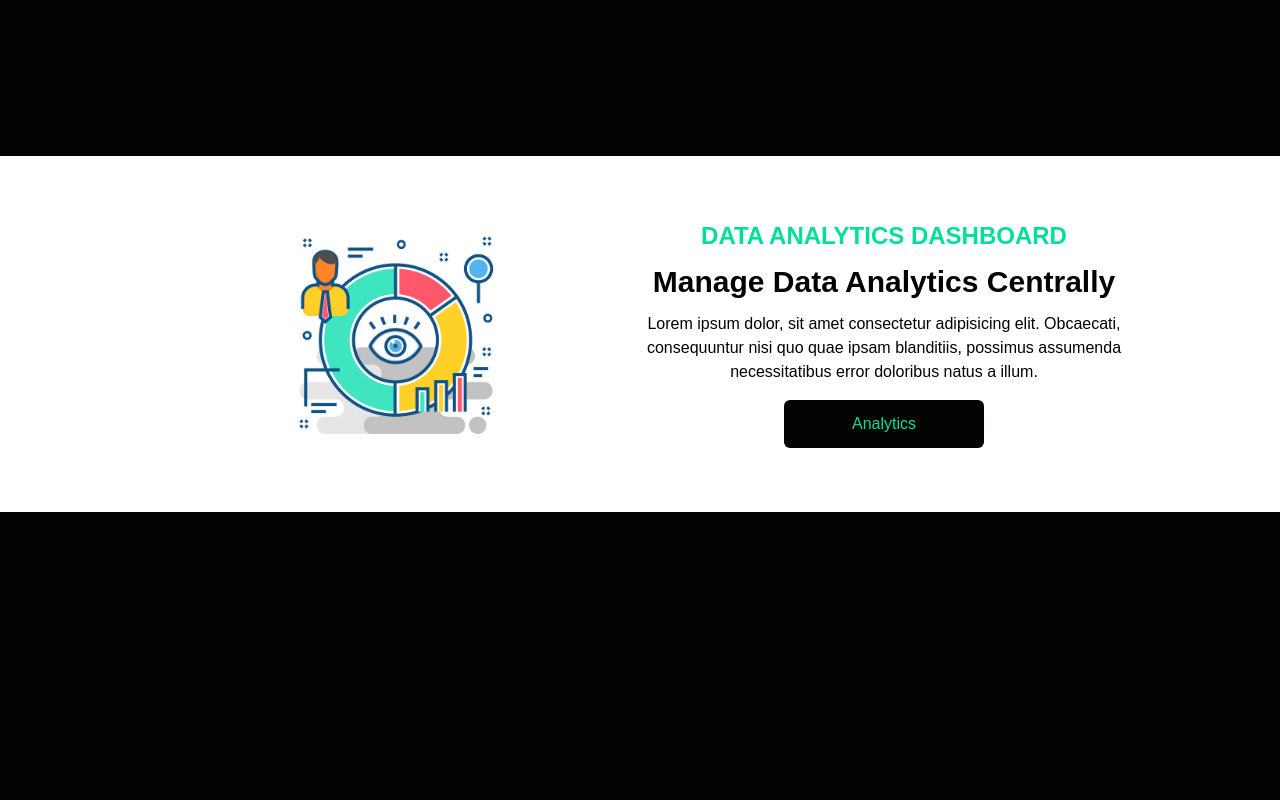
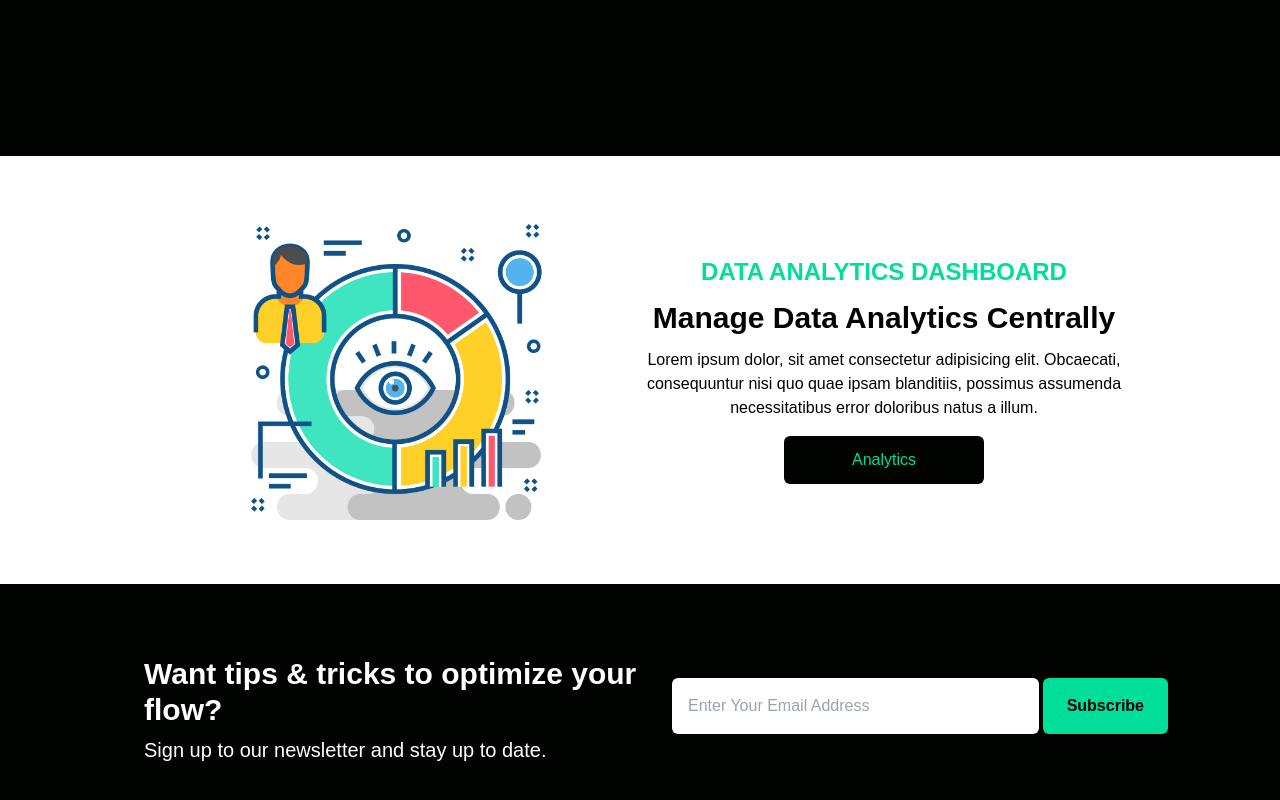
Before and after one commit to IamNayanIslam/tailwind-responsive-website, a React (Vite) app: page / in a window 1280 px wide. Shown: the part 644-1444 px from the top of the page. Before the commit the page ends 1156 px from the top, so only its background shows below. Built offline with nearby package versions, Linux system fonts and the light colour scheme.

Commit message:
newsletter section done

```diff
--- a/src/App.jsx
+++ b/src/App.jsx
@@ -1,5 +1,6 @@
 import Analytics from "./components/Analytics"
 import Hero from "./components/Hero"
+import Newsletter from "./components/Newsletter"
 import Header from "./components/header/Header"
 
 const App = () => {
@@ -8,6 +9,7 @@ const App = () => {
       <Header/>
       <Hero/>
       <Analytics/>
+      <Newsletter/>
     </div>
   )
 }
--- a/src/components/Analytics.jsx
+++ b/src/components/Analytics.jsx
@@ -5,11 +5,11 @@ const Analytics = () => {
     <div className='w-full bg-white py-16 px-4'>
         <div className="md:max-w-screen-lg mx-auto grid md:grid-cols-2 px-6">
             <div className="flex justify-center items-center mb-6 md:mb-0">
-            <img src="./analytics.png" alt="" className="w-[200px]"/>
+            <img src="./analytics.png" alt="" className="w-[200px] md:w-[300px]"/>
             </div>
             <div className="flex flex-col justify-center items-center text-center">
                 <p className="text-[#00df9a] font-bold md:text-2xl text-xl">DATA ANALYTICS DASHBOARD</p>
-                <h1 className="md:text-3xl text-xl text-[#000300] font-bold py-3">Manage Data Analytics Centrally</h1>
+                <h1 className="md:text-3xl text-2xl text-[#000300] font-bold py-3">Manage Data Analytics Centrally</h1>
                 <p className="text-[#000300]">Lorem ipsum dolor, sit amet consectetur adipisicing elit. Obcaecati, consequuntur nisi quo quae ipsam blanditiis, possimus assumenda necessitatibus error doloribus natus a illum. </p>
                 <button className="bg-[#000300]  w-[200px] py-3 rounded-md mt-4 text-[#00df9a]">Analytics</button>
             </div>
--- /dev/null
+++ b/src/components/Newsletter.jsx
@@ -0,0 +1,26 @@
+
+
+const Newsletter = () => {
+  return (
+    <div className="w-full py-16">
+        <div className="md:max-w-screen-lg mx-auto grid md:grid-cols-2 px-4 text-center md:text-left md:text-wrap  ">
+            <div className=" flex flex-col justify-center mb-4 md:mb-0">
+                <h1 className="md:text-3xl sm:text-2xl text-xl font-bold py-2">
+                Want tips & tricks to optimize your flow?
+                </h1>
+                <p className="md:text-xl">Sign up to our newsletter and stay up to date.</p>
+            </div>
+            <div className=" w-full flex flex-col justify-center items-center md:ml-8">
+                <div className="w-full flex flex-col md:flex-row md:space-x-1">
+                    <input type="email" placeholder="Enter Your Email Address" className="rounded-md py-4 px-4 w-[100%] md:w-[100%] mb-4 md:mb-0"/>
+                    <button className="bg-[#00df9a] hover:bg-[#259773] py-4 px-6 rounded-md font-bold cursor-pointer text-black ease-in-out duration-300">
+                        Subscribe
+                    </button>
+                </div>
+            </div>
+        </div>
+    </div>
+  )
+}
+
+export default Newsletter
```
